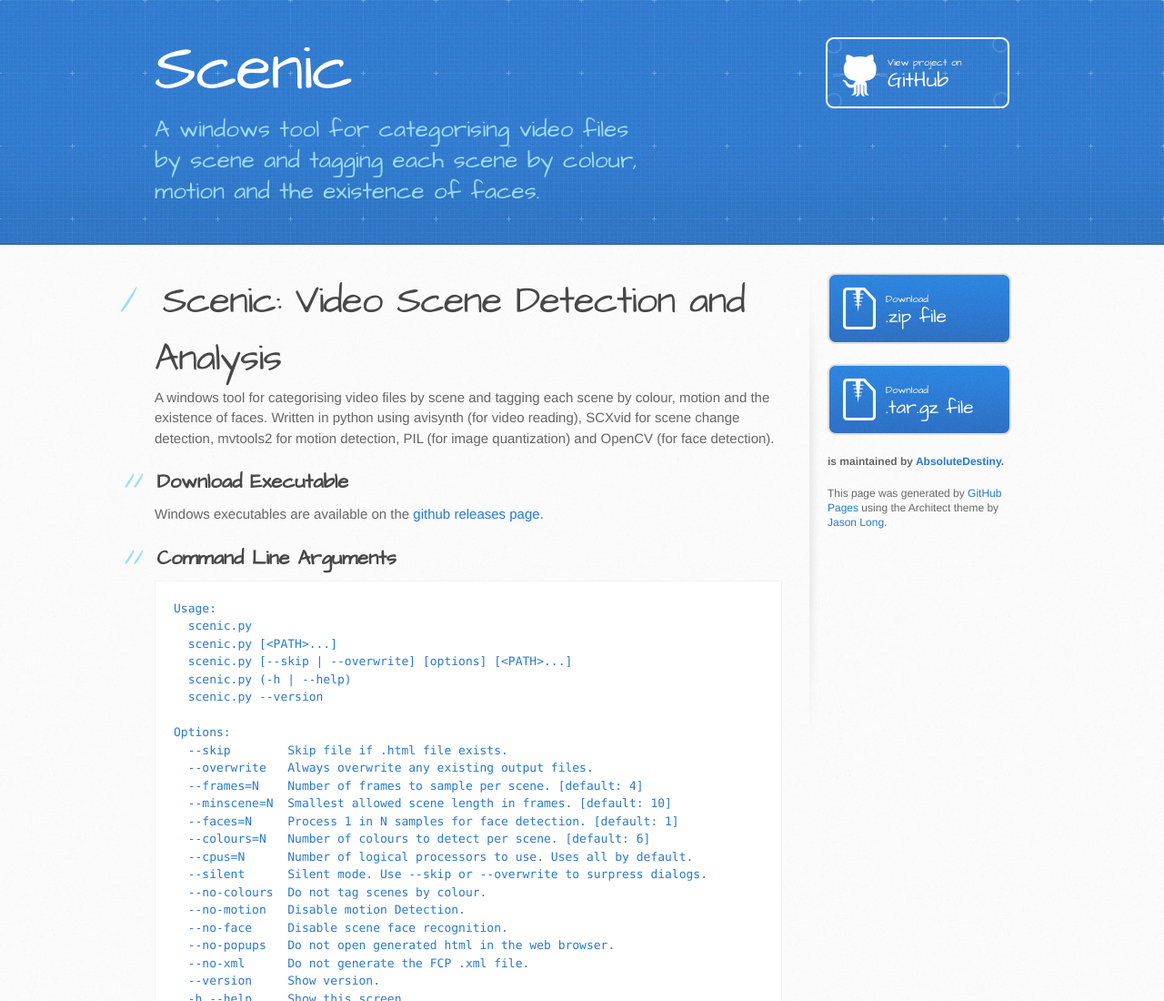
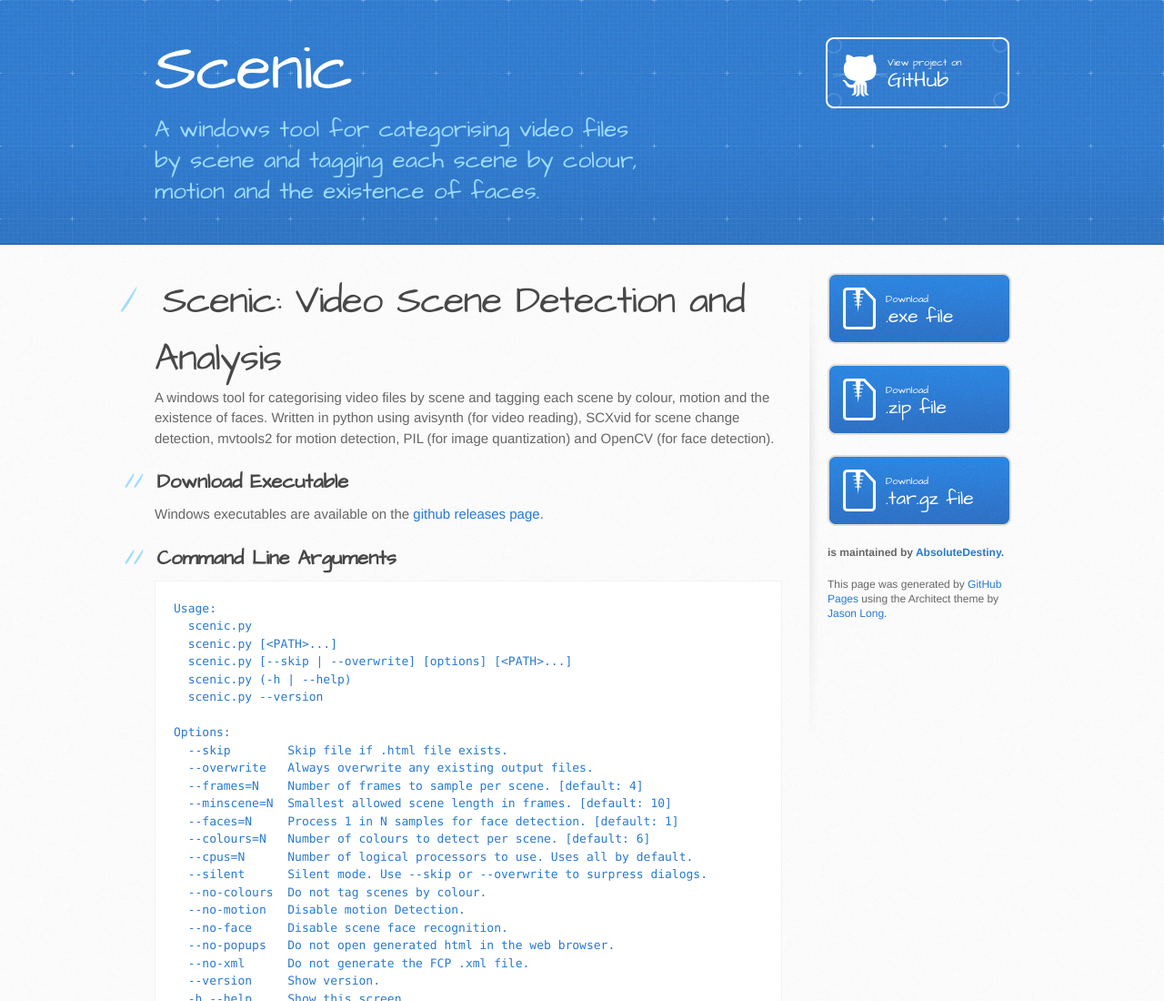
Before and after one commit to AbsoluteDestiny/scenic, a plain HTML site: page index.html in a window 1280 px wide. Shown: the top 1100 px of the page at 91% size. Drawn offline with Linux system fonts and the light colour scheme.

Commit message:
Added release .exe to github page.

```diff
--- a/index.html
+++ b/index.html
@@ -102,6 +102,10 @@ Options:
         </section>
 
         <aside id="sidebar">
+          <a href="https://github.com/AbsoluteDestiny/scenic/releases/1.2.3/542/scenic-v1.2.3.exe" class="button">
+            <small>Download</small>
+            .exe file
+          </a>
           <a href="https://github.com/AbsoluteDestiny/scenic/zipball/master" class="button">
             <small>Download</small>
             .zip file
```
